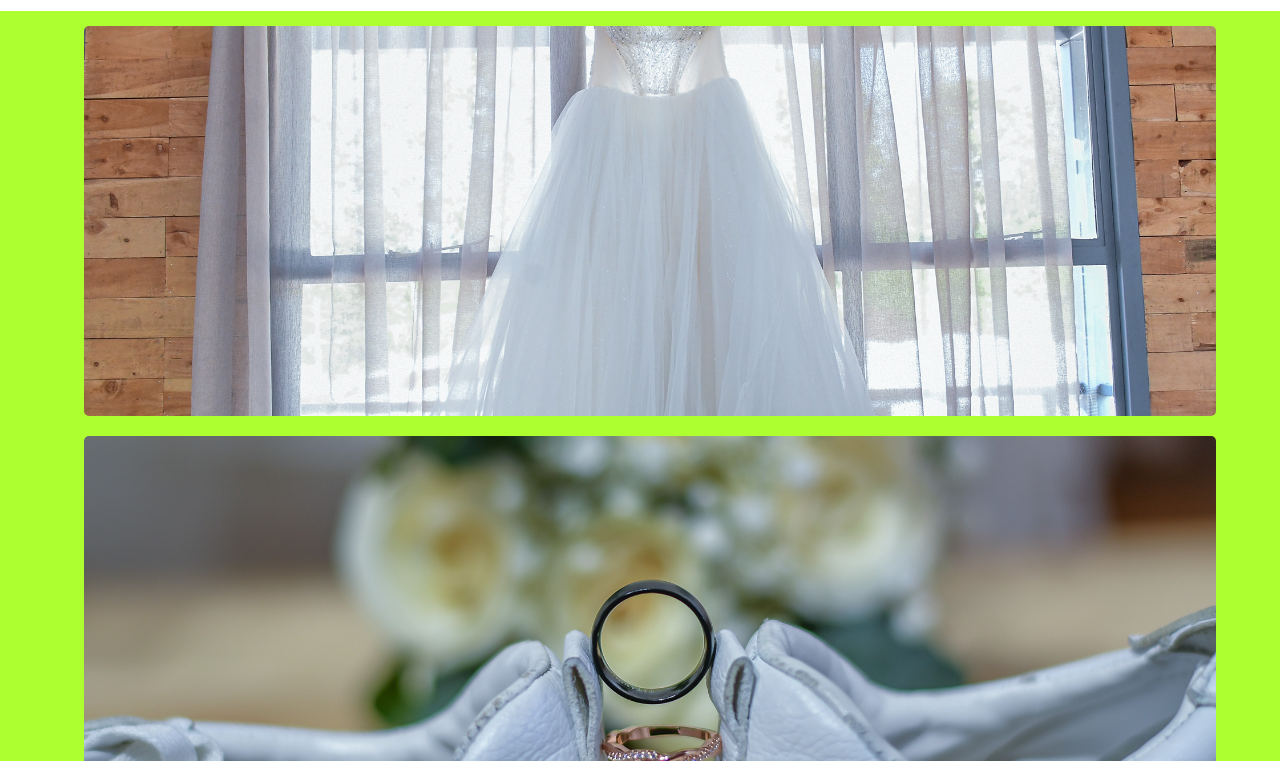
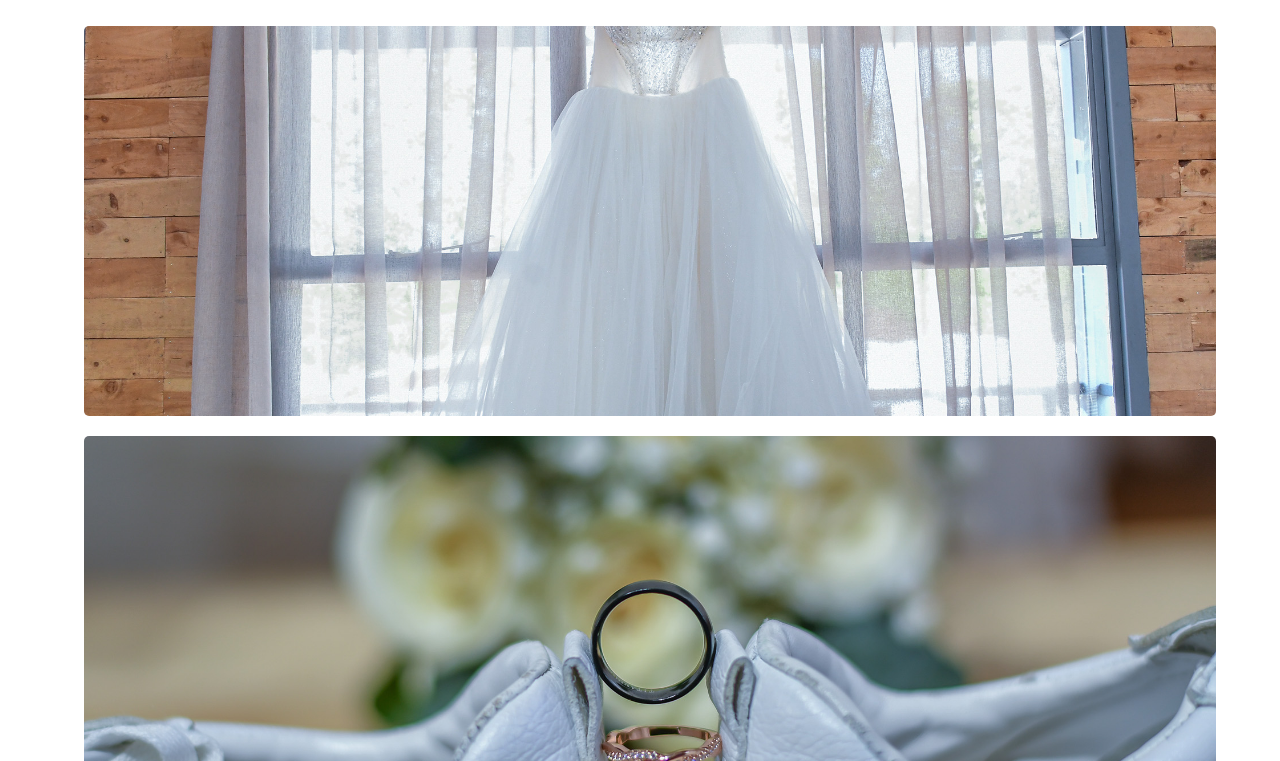
Before and after one commit to dennokamau/denniskphotography, a plain HTML site: page eva&ken.html in a window 1280 px wide. Shown: the part 39-800 px from the top of the page. Drawn offline with Linux system fonts and the light colour scheme.

Commit message:
changed again

```diff
--- a/css/gallery.css
+++ b/css/gallery.css
@@ -81,7 +81,7 @@
   .gallery {
     display: flex;
     flex-wrap: wrap;
-    gap: 2px;
+    gap: 1px;
     list-style: none;
   }
 
--- a/css/headstyle.css
+++ b/css/headstyle.css
@@ -10,7 +10,7 @@ body{
     justify-content: center;
     align-items: center;
     min-height: 100vh;
-    background-color: greenyellow;
+
 
 }
 
```
